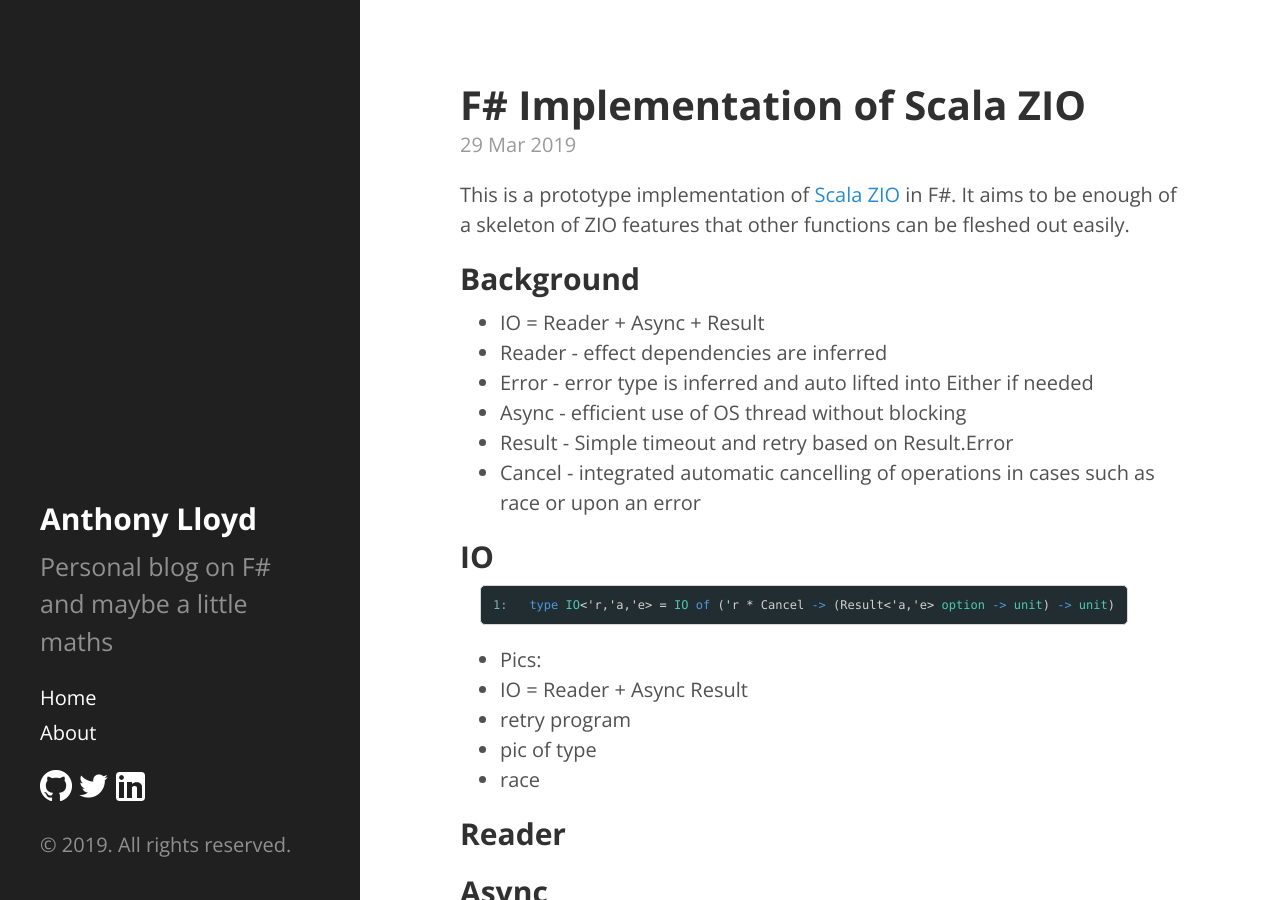
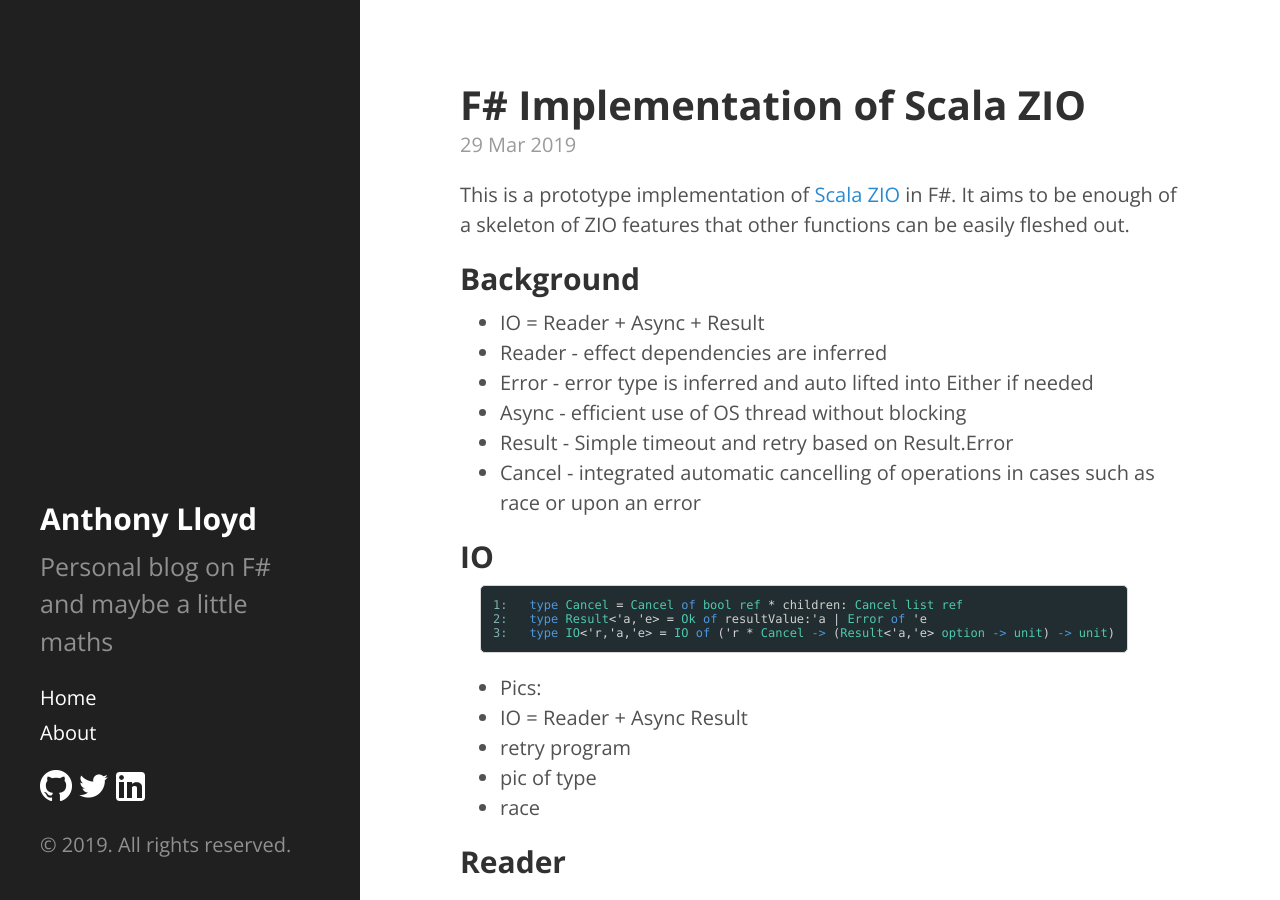
Before and after one commit to AnthonyLloyd/AnthonyLloyd.github.io, a Jekyll site: the page built from _posts/2019-03-29-io.html, in a window 1280 px wide and 900 px high. Built offline with Jekyll 4.4.1, drawn with Linux system fonts in a browser that asks for light colours; some web fonts are replaced; comment, search, counter and statistics services are not loaded.

Commit message:
intellisense problem

```diff
--- a/_posts/2019-03-29-io.html
+++ b/_posts/2019-03-29-io.html
@@ -7,7 +7,7 @@
 exclude: true
 ---
 <p>This is a prototype implementation of <a href="https://github.com/scalaz/scalaz-zio">Scala ZIO</a> in F#.
-It aims to be enough of a skeleton of ZIO features that other functions can be fleshed out easily.</p>
+It aims to be enough of a skeleton of ZIO features that other functions can be easily fleshed out.</p>
 <h2>Background</h2>
 <ul>
 <li>IO = Reader + Async + Result</li>
@@ -19,8 +19,12 @@
 </ul>
 <h2>IO</h2>
 <table class="pre"><tr><td class="lines"><pre class="fssnip"><span class="l">1: </span>
+<span class="l">2: </span>
+<span class="l">3: </span>
 </pre></td>
-<td class="snippet"><pre class="fssnip highlighted"><code lang="fsharp"> <span class="k">type</span> <span onmouseout="hideTip(event, 'fs167', 1025)" onmouseover="showTip(event, 'fs167', 1025)" class="t">IO</span><span class="o">&lt;</span><span class="o">&#39;</span><span class="i">r</span>,<span class="o">&#39;</span><span class="i">a</span>,<span class="o">&#39;</span><span class="i">e</span><span class="o">&gt;</span> <span class="o">=</span> <span onmouseout="hideTip(event, 'fs167', 1026)" onmouseover="showTip(event, 'fs167', 1026)" class="p">IO</span> <span class="k">of</span> (<span class="o">&#39;</span><span class="i">r</span> <span class="o">*</span> <span class="i">Cancel</span> <span class="k">-&gt;</span> (<span class="i">Result</span><span class="o">&lt;</span><span class="o">&#39;</span><span class="i">a</span>,<span class="o">&#39;</span><span class="i">e</span><span class="o">&gt;</span> <span onmouseout="hideTip(event, 'fs16', 1027)" onmouseover="showTip(event, 'fs16', 1027)" class="t">option</span> <span class="k">-&gt;</span> <span onmouseout="hideTip(event, 'fs17', 1028)" onmouseover="showTip(event, 'fs17', 1028)" class="t">unit</span>) <span class="k">-&gt;</span> <span onmouseout="hideTip(event, 'fs17', 1029)" onmouseover="showTip(event, 'fs17', 1029)" class="t">unit</span>)
+<td class="snippet"><pre class="fssnip highlighted"><code lang="fsharp"> <span class="k">type</span> <span onmouseout="hideTip(event, 'fs167', 1015)" onmouseover="showTip(event, 'fs167', 1015)" class="t">Cancel</span> <span class="o">=</span> <span onmouseout="hideTip(event, 'fs167', 1016)" onmouseover="showTip(event, 'fs167', 1016)" class="p">Cancel</span> <span class="k">of</span> <span onmouseout="hideTip(event, 'fs9', 1017)" onmouseover="showTip(event, 'fs9', 1017)" class="t">bool</span> <span onmouseout="hideTip(event, 'fs10', 1018)" onmouseover="showTip(event, 'fs10', 1018)" class="t">ref</span> <span class="o">*</span> <span class="i">children</span><span class="o">:</span> <span onmouseout="hideTip(event, 'fs167', 1019)" onmouseover="showTip(event, 'fs167', 1019)" class="t">Cancel</span> <span onmouseout="hideTip(event, 'fs11', 1020)" onmouseover="showTip(event, 'fs11', 1020)" class="t">list</span> <span onmouseout="hideTip(event, 'fs10', 1021)" onmouseover="showTip(event, 'fs10', 1021)" class="t">ref</span>
+ <span class="k">type</span> <span onmouseout="hideTip(event, 'fs168', 1022)" onmouseover="showTip(event, 'fs168', 1022)" class="t">Result</span><span class="o">&lt;</span><span class="o">&#39;</span><span class="i">a</span>,<span class="o">&#39;</span><span class="i">e</span><span class="o">&gt;</span> <span class="o">=</span> <span onmouseout="hideTip(event, 'fs169', 1023)" onmouseover="showTip(event, 'fs169', 1023)" class="p">Ok</span> <span class="k">of</span> <span class="i">resultValue</span><span class="o">:</span><span class="o">&#39;</span><span class="i">a</span> | <span onmouseout="hideTip(event, 'fs170', 1024)" onmouseover="showTip(event, 'fs170', 1024)" class="p">Error</span> <span class="k">of</span> <span class="o">&#39;</span><span class="i">e</span>
+ <span class="k">type</span> <span onmouseout="hideTip(event, 'fs171', 1025)" onmouseover="showTip(event, 'fs171', 1025)" class="t">IO</span><span class="o">&lt;</span><span class="o">&#39;</span><span class="i">r</span>,<span class="o">&#39;</span><span class="i">a</span>,<span class="o">&#39;</span><span class="i">e</span><span class="o">&gt;</span> <span class="o">=</span> <span onmouseout="hideTip(event, 'fs171', 1026)" onmouseover="showTip(event, 'fs171', 1026)" class="p">IO</span> <span class="k">of</span> (<span class="o">&#39;</span><span class="i">r</span> <span class="o">*</span> <span onmouseout="hideTip(event, 'fs167', 1027)" onmouseover="showTip(event, 'fs167', 1027)" class="t">Cancel</span> <span class="k">-&gt;</span> (<span onmouseout="hideTip(event, 'fs168', 1028)" onmouseover="showTip(event, 'fs168', 1028)" class="t">Result</span><span class="o">&lt;</span><span class="o">&#39;</span><span class="i">a</span>,<span class="o">&#39;</span><span class="i">e</span><span class="o">&gt;</span> <span onmouseout="hideTip(event, 'fs16', 1029)" onmouseover="showTip(event, 'fs16', 1029)" class="t">option</span> <span class="k">-&gt;</span> <span onmouseout="hideTip(event, 'fs17', 1030)" onmouseover="showTip(event, 'fs17', 1030)" class="t">unit</span>) <span class="k">-&gt;</span> <span onmouseout="hideTip(event, 'fs17', 1031)" onmouseover="showTip(event, 'fs17', 1031)" class="t">unit</span>)
 </code></pre></td>
 </tr>
 </table>
@@ -206,4 +210,8 @@
 <div class="tip" id="fs164">Multiple items<br />type AutoOpenAttribute =<br />&#160;&#160;inherit Attribute<br />&#160;&#160;new : unit -&gt; AutoOpenAttribute<br />&#160;&#160;new : path:string -&gt; AutoOpenAttribute<br />&#160;&#160;member Path : string<br /><br />Full name: Microsoft.FSharp.Core.AutoOpenAttribute<br /><br />--------------------<br />new : unit -&gt; AutoOpenAttribute<br />new : path:string -&gt; AutoOpenAttribute</div>
 <div class="tip" id="fs165">val io : IOBuilder<br /><br />Full name: Fsion.IOAutoOpen.io</div>
 <div class="tip" id="fs166">module Display<br /><br />from Fsion</div>
-<div class="tip" id="fs167">Multiple items<br />union case IO.IO: (&#39;r * obj -&gt; (obj -&gt; unit) -&gt; unit) -&gt; IO&lt;&#39;r,&#39;a,&#39;e&gt;<br /><br />--------------------<br />module IO<br /><br />from Fsion<br /><br />--------------------<br />type IO&lt;&#39;r,&#39;a,&#39;e&gt; = | IO of (&#39;r * obj -&gt; (obj -&gt; unit) -&gt; unit)<br /><br />Full name: Fsion.Display.IO&lt;_,_,_&gt;</div>
+<div class="tip" id="fs167">Multiple items<br />union case Cancel.Cancel: bool ref * children: Cancel list ref -&gt; Cancel<br /><br />--------------------<br />type Cancel = | Cancel of bool ref * children: Cancel list ref<br /><br />Full name: Fsion.Display.Cancel</div>
+<div class="tip" id="fs168">type Result&lt;&#39;a,&#39;e&gt; =<br />&#160;&#160;| Ok of resultValue: &#39;a<br />&#160;&#160;| Error of &#39;e<br /><br />Full name: Fsion.Display.Result&lt;_,_&gt;</div>
+<div class="tip" id="fs169">union case Result.Ok: resultValue: &#39;a -&gt; Result&lt;&#39;a,&#39;e&gt;</div>
+<div class="tip" id="fs170">union case Result.Error: &#39;e -&gt; Result&lt;&#39;a,&#39;e&gt;</div>
+<div class="tip" id="fs171">Multiple items<br />union case IO.IO: (&#39;r * Cancel -&gt; (Result&lt;&#39;a,&#39;e&gt; option -&gt; unit) -&gt; unit) -&gt; IO&lt;&#39;r,&#39;a,&#39;e&gt;<br /><br />--------------------<br />module IO<br /><br />from Fsion<br /><br />--------------------<br />type IO&lt;&#39;r,&#39;a,&#39;e&gt; = | IO of (&#39;r * Cancel -&gt; (Result&lt;&#39;a,&#39;e&gt; option -&gt; unit) -&gt; unit)<br /><br />Full name: Fsion.Display.IO&lt;_,_,_&gt;</div>
```
Also changed, not shown: 1 other file.
